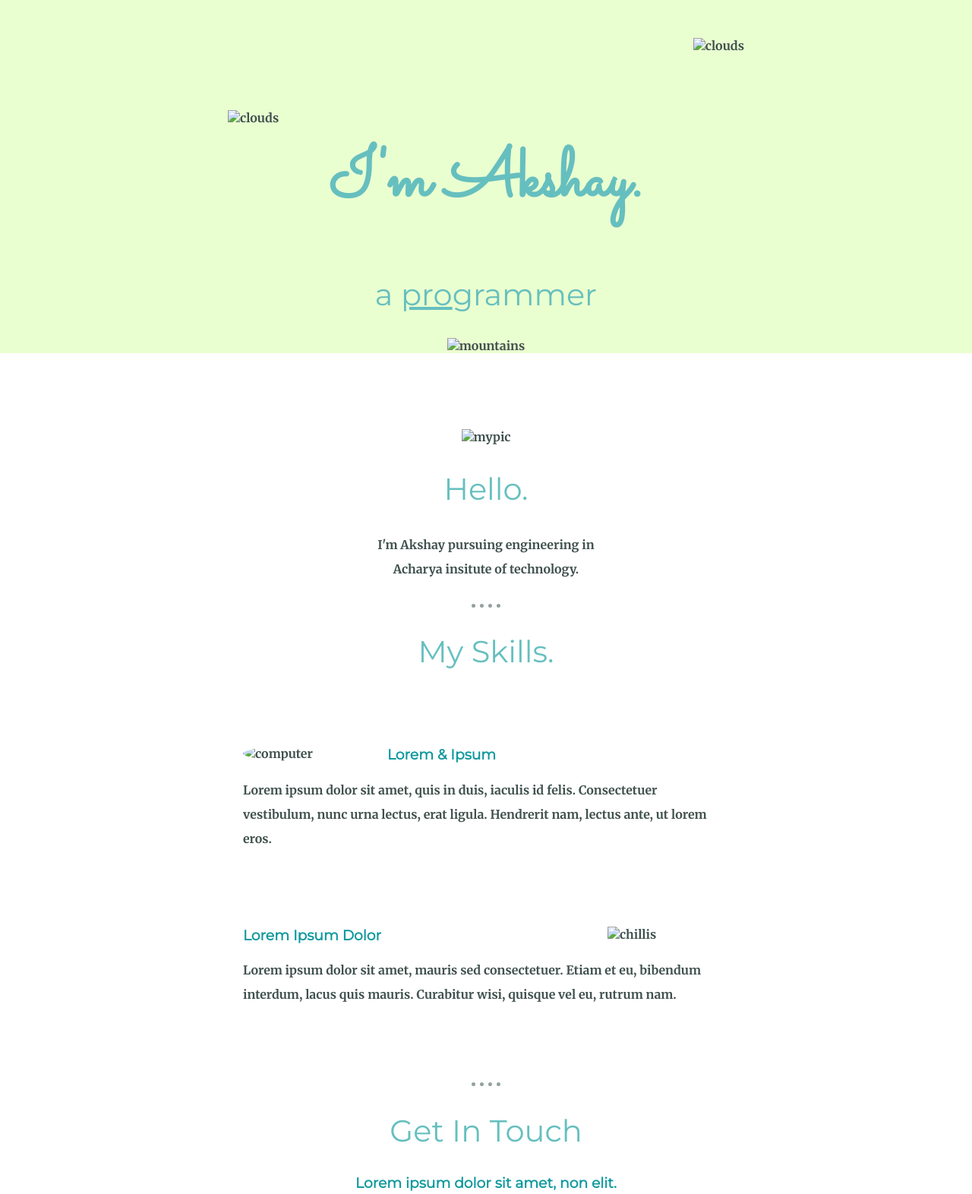
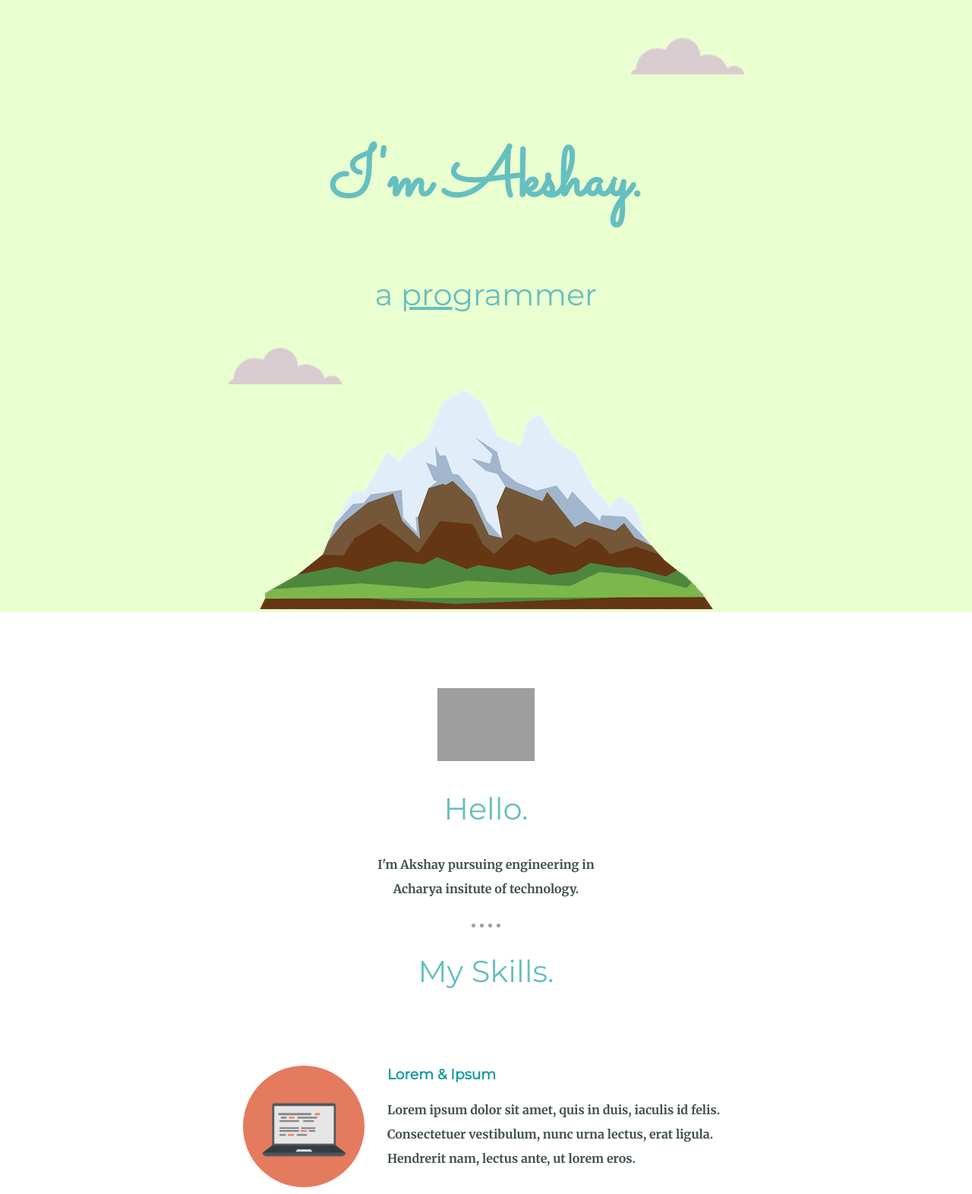
Before and after one commit to AkshayKumar100/My-first, a plain HTML site: page index.html in a window 1280 px wide. Shown: the top 1572 px of the page at 76% size. Drawn offline with Linux system fonts and the light colour scheme; the site is published under a folder, as on GitHub Pages, so addresses that start at the root find nothing.

Commit message:
Update index.html

```diff
--- a/index.html
+++ b/index.html
@@ -13,16 +13,16 @@
 
 <body >
   <div class="top-container">
-    <img class="top-cloud" src="/images/cloud.png" alt="clouds">
+    <img class="top-cloud" src="images/cloud.png" alt="clouds">
     <h1>I'm Akshay.</h1>
     <h2>a <span class="pro">pro</span>grammer</h2>
-    <img class="bottom-cloud" src="/images/cloud.png" alt="clouds">
-    <img src="/images/mountain.png" alt="mountains">
+    <img class="bottom-cloud" src="images/cloud.png" alt="clouds">
+    <img src="images/mountain.png" alt="mountains">
   </div>
 
   <div class="middle-container">
     <div class="profile">
-      <img src="/images/mypic.png" alt="mypic">
+      <img src="images/mypic.png" alt="mypic">
       <h2>Hello.</h2>
       <p class="desc">I'm Akshay pursuing engineering in Acharya insitute of technology.</p>
     </div>
@@ -30,12 +30,12 @@
     <div class="skills">
       <h2>My Skills.</h2>
       <div class="skill-row">
-        <img class="comp" src="/images/computer.png" alt="computer">
+        <img class="comp" src="images/computer.png" alt="computer">
         <h3>Lorem & Ipsum</h3>
         <p>Lorem ipsum dolor sit amet, quis in duis, iaculis id felis. Consectetuer vestibulum, nunc urna lectus, erat ligula. Hendrerit nam, lectus ante, ut lorem eros.</p>
       </div>
       <div class="skill-row">
-        <img class="chilli" src="/images/chillies.png" alt="chillis">
+        <img class="chilli" src="images/chillies.png" alt="chillis">
         <h3>Lorem Ipsum Dolor</h3>
         <p>Lorem ipsum dolor sit amet, mauris sed consectetuer. Etiam et eu, bibendum interdum, lacus quis mauris. Curabitur wisi, quisque vel eu, rutrum nam.</p>
       </div>
```
